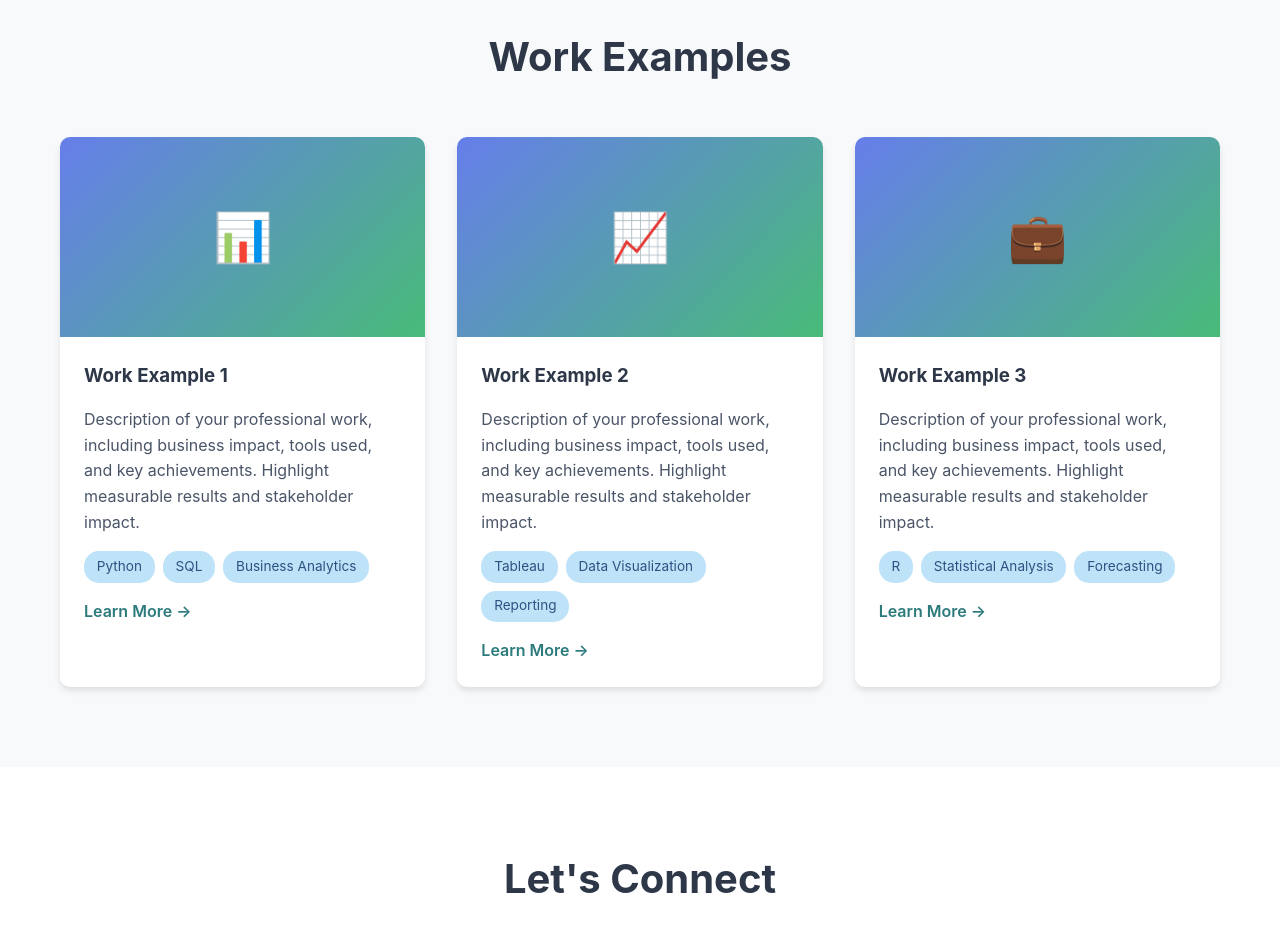
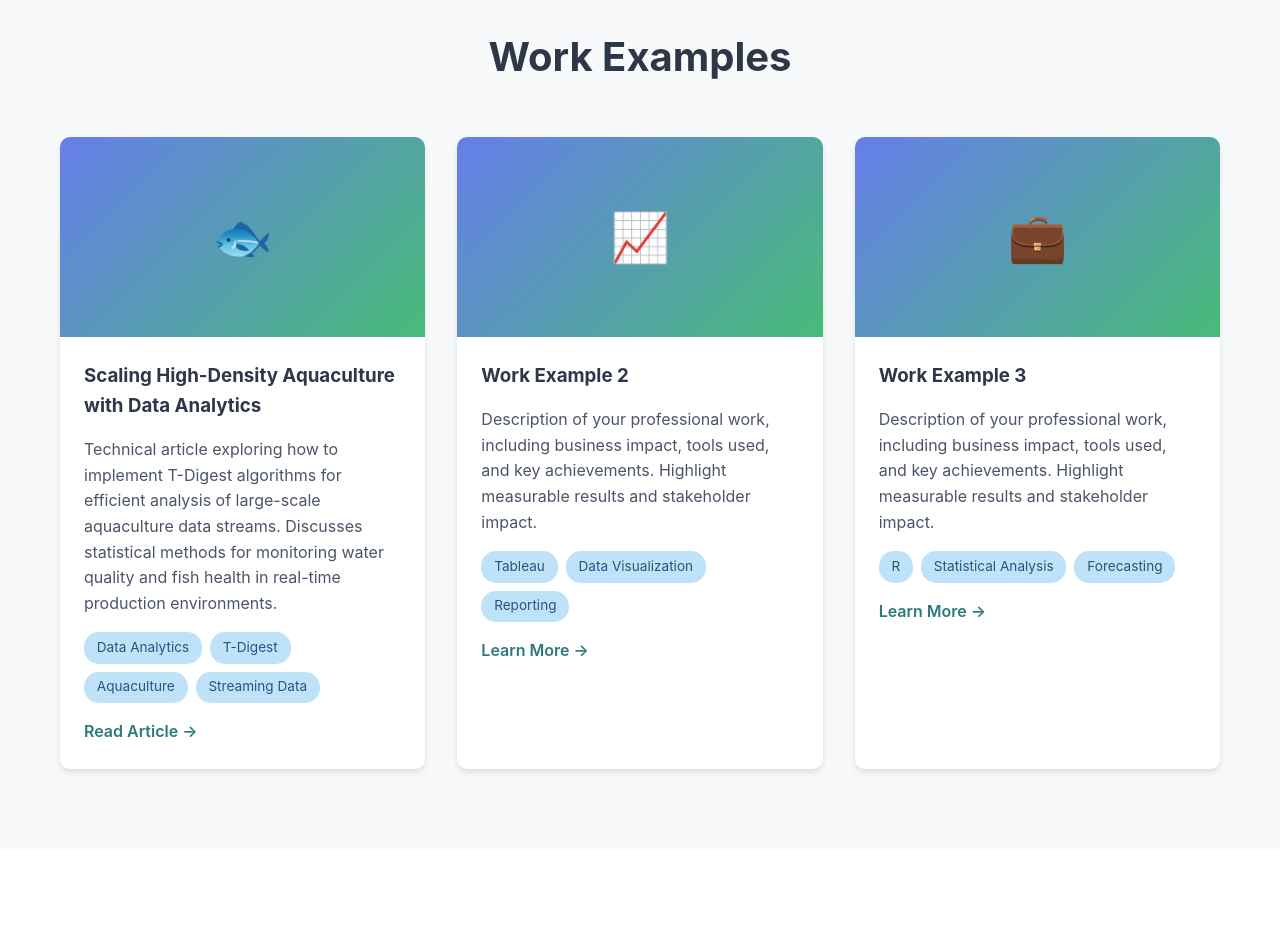
Before and after one commit to Vengelstad/Vengelstad.github.io, a plain HTML site: page index.html in a window 1280 px wide. Shown: the part 1900-2826 px from the top of the page. Drawn offline with Linux system fonts and the light colour scheme.

Commit message:
Update index.html

```diff
--- a/index.html
+++ b/index.html
@@ -24,7 +24,6 @@
             padding: 0 20px;
         }
 
-        /* Header/Navigation */
         header {
             background-color: #fff;
             box-shadow: 0 2px 4px rgba(0,0,0,0.1);
@@ -62,7 +61,6 @@
             color: #2c7a7b;
         }
 
-        /* Hero Section */
         .hero {
             padding: 6rem 0;
             text-align: center;
@@ -97,7 +95,6 @@
             box-shadow: 0 4px 12px rgba(0,0,0,0.2);
         }
 
-        /* About Section */
         .about {
             padding: 5rem 0;
             background-color: white;
@@ -134,7 +131,6 @@
             font-weight: 500;
         }
 
-        /* Projects Section */
         .projects {
             padding: 5rem 0;
             background-color: #f8f9fa;
@@ -216,7 +212,6 @@
             text-decoration: underline;
         }
 
-        /* Contact Section */
         .contact {
             padding: 5rem 0;
             background-color: white;
@@ -247,7 +242,6 @@
             text-decoration: underline;
         }
 
-        /* Footer */
         footer {
             background-color: #2d3748;
             color: white;
@@ -255,7 +249,6 @@
             padding: 2rem 0;
         }
 
-        /* Responsive */
         @media (max-width: 768px) {
             .hero h1 {
                 font-size: 2rem;
@@ -367,16 +360,17 @@
             <h2>Work Examples</h2>
             <div class="project-grid">
                 <div class="project-card">
-                    <div class="project-image">📊</div>
+                    <div class="project-image">🐟</div>
                     <div class="project-content">
-                        <h3>Work Example 1</h3>
-                        <p>Description of your professional work, including business impact, tools used, and key achievements. Highlight measurable results and stakeholder impact.</p>
+                        <h3>Scaling High-Density Aquaculture with Data Analytics</h3>
+                        <p>Technical article exploring how to implement T-Digest algorithms for efficient analysis of large-scale aquaculture data streams. Discusses statistical methods for monitoring water quality and fish health in real-time production environments.</p>
                         <div class="project-tags">
-                            <span class="tag">Python</span>
-                            <span class="tag">SQL</span>
-                            <span class="tag">Business Analytics</span>
+                            <span class="tag">Data Analytics</span>
+                            <span class="tag">T-Digest</span>
+                            <span class="tag">Aquaculture</span>
+                            <span class="tag">Streaming Data</span>
                         </div>
-                        <a href="#" class="project-link">Learn More →</a>
+                        <a href="https://blog.manolinaqua.com/en/how-to-scale-high-density-aquaculture-data-analytics-t-digest" target="_blank" class="project-link">Read Article →</a>
                     </div>
                 </div>
 
```
